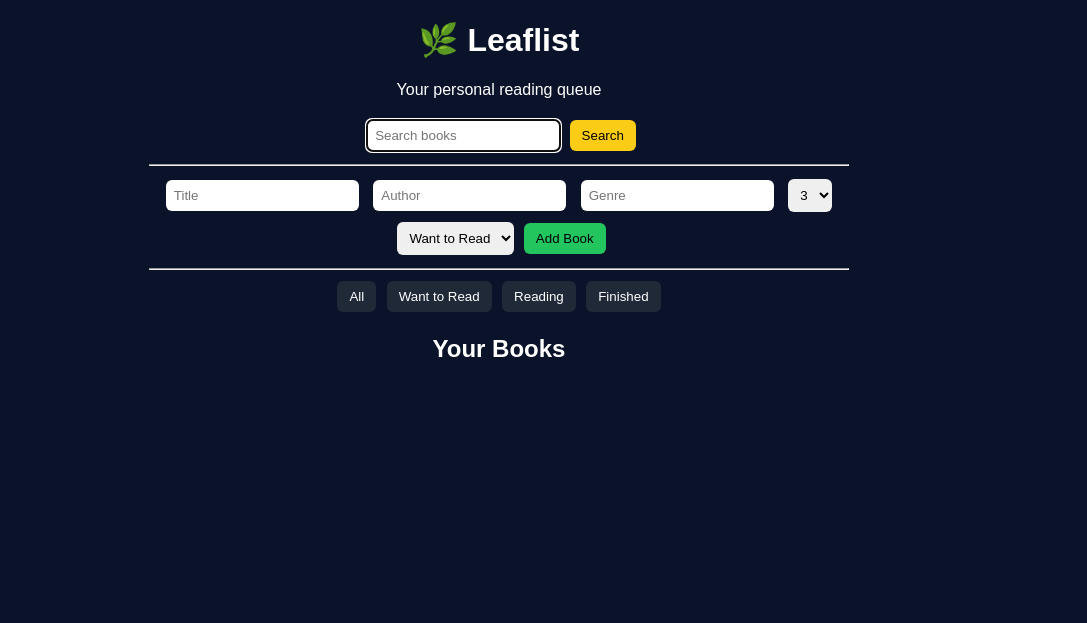
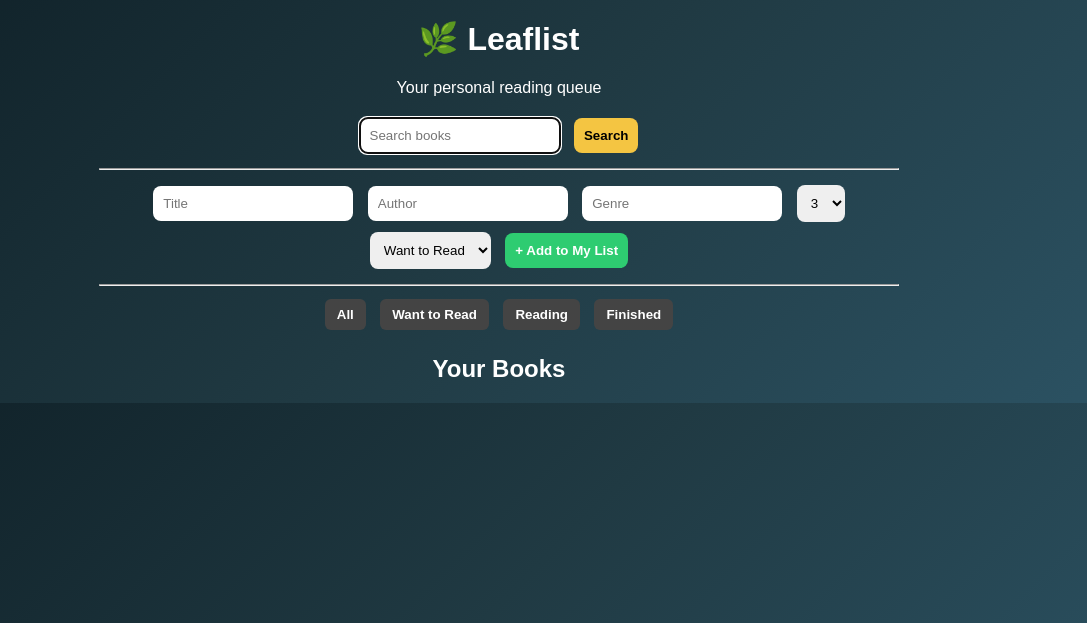
Before and after one commit to Tamyrah/MyBookWishList, a Flask app: page /search in a window 1280 px wide. Shown: the top 623 px of the page, without its empty margins (141-1228 px from the left). Run offline with Flask 3, Linux system fonts and the light colour scheme; data that the repository does not hold is empty.

Commit message:
Refactor home.html for improved styling and layout
Updated styles and structure for better layout and design.

```diff
--- a/templates/home.html
+++ b/templates/home.html
@@ -5,57 +5,87 @@
 
     <style>
         body {
-    margin:0;
-    font-family: Arial;
-    background:#0b132b;
-    color:white;
-    text-align:center;
+            font-family: Arial, sans-serif;
+            background: linear-gradient(135deg, #0f2027, #203a43, #2c5364);
+            color: white;
+            text-align: center;
         }
 
         .container {
-    width:90%;
-    max-width:700px;
-    margin:auto;
+            width: 90%;
+            max-width: 800px;
+            margin: auto;
         }
 
-input, select {
-    padding:8px;
-    margin:5px;
-    border-radius:6px;
-    border:none;
+        h1 {
+            margin-top: 20px;
+        }
+
+        form {
+            margin: 10px 0;
+        }
+
+        input, select, button {
+            padding: 10px;
+            margin: 5px;
+            border-radius: 8px;
+            border: none;
+        }
+
+        input {
+            width: 180px;
         }
 
         button {
-    padding:8px 12px;
-    border:none;
-    border-radius:6px;
-    cursor:pointer;
+            cursor: pointer;
+            font-weight: bold;
         }
 
-.search-btn { background:#facc15; }
-.add-btn { background:#22c55e; }
-.remove-btn { background:#ef4444; }
-.update-btn { background:#facc15; }
+        .search-btn {
+            background-color: #f4c542;
+            color: black;
+        }
 
-.status-reading { color:#facc15; }
-.status-finished { color:#22c55e; }
-.status-want { color:#60a5fa; }
+        .add-btn {
+            background-color: #2ecc71;
+            color: white;
+        }
 
-.filter-bar button {
-    background:#1f2937;
-    color:white;
-    margin:3px;
+        .update-btn {
+            background-color: #f1c40f;
+        }
+
+        .remove-btn {
+            background-color: #e74c3c;
+            color: white;
         }
 
         .card {
-    margin:20px 0;
-    padding:15px;
-    border-bottom:1px solid #333;
+            background: rgba(255,255,255,0.1);
+            backdrop-filter: blur(10px);
+            border-radius: 15px;
+            padding: 15px;
+            margin: 20px 0;
+            box-shadow: 0 0 10px rgba(0,0,0,0.4);
         }
 
         img {
-    margin-top:10px;
-    border-radius:6px;
+            margin-top: 10px;
+            border-radius: 8px;
+        }
+
+        .status-want { color: #00bfff; }
+        .status-reading { color: #f1c40f; }
+        .status-finished { color: #2ecc71; }
+
+        .filters button {
+            margin: 5px;
+            padding: 8px 12px;
+            border-radius: 6px;
+            border: none;
+            background: #444;
+            color: white;
+            cursor: pointer;
         }
     </style>
 </head>
@@ -74,48 +104,15 @@ img {
     <button type="submit" class="search-btn">Search</button>
 </form>
 
-<!-- SEARCH RESULTS (NOW AT TOP) -->
-{% if results %}
-<h2>Search Results</h2>
-
-{% for book in results %}
-<div class="card">
-
-<form action="/add" method="POST">
-    <input type="hidden" name="user_key" value="{{ user_key }}">
-    <input type="hidden" name="title" value="{{ book.title }}">
-    <input type="hidden" name="author" value="{{ book.author }}">
-    <input type="hidden" name="genre" value="{{ book.genre }}">
-    <input type="hidden" name="priority" value="3">
-    <input type="hidden" name="status" value="Want to Read">
-
-    <h3>{{ book.title }}</h3>
-    <p>{{ book.author }}</p>
-
-    {% if book.image %}
-        <img src="{{ book.image }}" width="120">
-    {% endif %}
-
-    <p style="font-size:12px; opacity:0.8;">
-        {{ book.description }}
-    </p>
-
-    <button class="add-btn">Add Book</button>
-</form>
-
-</div>
-{% endfor %}
-{% endif %}
-
 <hr>
 
-<!-- ADD MANUALLY -->
+<!-- ADD -->
 <form action="/add" method="POST">
     <input type="hidden" name="user_key" value="{{ user_key }}">
 
-    <input name="title" placeholder="Title" required>
-    <input name="author" placeholder="Author">
-    <input name="genre" placeholder="Genre">
+    <input type="text" name="title" placeholder="Title" required>
+    <input type="text" name="author" placeholder="Author">
+    <input type="text" name="genre" placeholder="Genre">
 
     <select name="priority">
         <option value="1">1</option>
@@ -131,83 +128,105 @@ img {
         <option value="Finished">Finished</option>
     </select>
 
-    <button class="add-btn">Add Book</button>
+    <button type="submit" class="add-btn">+ Add to My List</button>
 </form>
 
 <hr>
 
 <!-- FILTERS -->
-<div class="filter-bar">
-<button onclick="filterBooks('all')">All</button>
-<button onclick="filterBooks('Want to Read')">Want to Read</button>
-<button onclick="filterBooks('Reading')">Reading</button>
-<button onclick="filterBooks('Finished')">Finished</button>
+<div class="filters">
+    <a href="/?user={{ user_key }}"><button>All</button></a>
+    <a href="/?user={{ user_key }}&status=Want to Read"><button>Want to Read</button></a>
+    <a href="/?user={{ user_key }}&status=Reading"><button>Reading</button></a>
+    <a href="/?user={{ user_key }}&status=Finished"><button>Finished</button></a>
 </div>
 
 <h2>Your Books</h2>
 
 {% for book in books %}
-<div class="card book" data-status="{{ book.status }}">
+<div class="card">
 
     <h3>{{ book.title }}</h3>
     <p>{{ book.author }}</p>
     <p>{{ book.genre }}</p>
     <p>Priority: {{ book.priority }}</p>
 
-<p class="{% if book.status == 'Reading' %}status-reading{% elif book.status == 'Finished' %}status-finished{% else %}status-want{% endif %}">
+    <p class="
+        {% if book.status == 'Want to Read' %}status-want
+        {% elif book.status == 'Reading' %}status-reading
+        {% else %}status-finished
+        {% endif %}
+    ">
         Status: {{ book.status }}
     </p>
 
     <!-- REMOVE -->
     <form action="/remove" method="POST">
         <input type="hidden" name="user_key" value="{{ user_key }}">
-    <input type="hidden" name="book_id" value="{{ book.id }}">
-    <button class="remove-btn">Remove</button>
+        <input type="hidden" name="id" value="{{ book.id }}">
+        <button type="submit" class="remove-btn">Remove</button>
     </form>
 
     <!-- UPDATE -->
     <form action="/update" method="POST">
         <input type="hidden" name="user_key" value="{{ user_key }}">
-    <input type="hidden" name="book_id" value="{{ book.id }}">
+        <input type="hidden" name="id" value="{{ book.id }}">
 
-    <input name="author" value="{{ book.author }}">
-    <input name="genre" value="{{ book.genre }}">
+        <input type="text" name="author" value="{{ book.author }}">
+        <input type="text" name="genre" value="{{ book.genre }}">
 
         <select name="priority">
-        <option value="1" {% if book.priority==1 %}selected{% endif %}>1</option>
-        <option value="2" {% if book.priority==2 %}selected{% endif %}>2</option>
-        <option value="3" {% if book.priority==3 %}selected{% endif %}>3</option>
-        <option value="4" {% if book.priority==4 %}selected{% endif %}>4</option>
-        <option value="5" {% if book.priority==5 %}selected{% endif %}>5</option>
+            <option value="1" {% if book.priority == 1 %}selected{% endif %}>1</option>
+            <option value="2" {% if book.priority == 2 %}selected{% endif %}>2</option>
+            <option value="3" {% if book.priority == 3 %}selected{% endif %}>3</option>
+            <option value="4" {% if book.priority == 4 %}selected{% endif %}>4</option>
+            <option value="5" {% if book.priority == 5 %}selected{% endif %}>5</option>
         </select>
 
         <select name="status">
-        <option value="Want to Read" {% if book.status=="Want to Read" %}selected{% endif %}>Want to Read</option>
-        <option value="Reading" {% if book.status=="Reading" %}selected{% endif %}>Reading</option>
-        <option value="Finished" {% if book.status=="Finished" %}selected{% endif %}>Finished</option>
+            <option value="Want to Read" {% if book.status == "Want to Read" %}selected{% endif %}>Want to Read</option>
+            <option value="Reading" {% if book.status == "Reading" %}selected{% endif %}>Reading</option>
+            <option value="Finished" {% if book.status == "Finished" %}selected{% endif %}>Finished</option>
         </select>
 
-    <button class="update-btn">Update</button>
+        <button type="submit" class="update-btn">Update</button>
     </form>
 
 </div>
 {% endfor %}
 
+<!-- SEARCH RESULTS -->
+{% if results %}
+<h2>Search Results</h2>
+
+{% for book in results %}
+<div class="card">
+
+    <h3>{{ book.title }}</h3>
+    <p>{{ book.author }}</p>
+
+    {% if book.thumbnail %}
+        <img src="{{ book.thumbnail }}" width="120">
+    {% endif %}
+
+    <p>{{ book.description }}</p>
+
+    <form action="/add" method="POST">
+        <input type="hidden" name="user_key" value="{{ user_key }}">
+        <input type="hidden" name="title" value="{{ book.title }}">
+        <input type="hidden" name="author" value="{{ book.author }}">
+        <input type="hidden" name="genre" value="{{ book.genre }}">
+        <input type="hidden" name="priority" value="3">
+        <input type="hidden" name="status" value="Want to Read">
+
+        <button type="submit" class="add-btn">+ Add to My List</button>
+    </form>
+
 </div>
+{% endfor %}
+{% endif %}
 
-<script>
-function filterBooks(status) {
-    let books = document.querySelectorAll(".book");
-
-    books.forEach(book => {
-        if (status === "all" || book.dataset.status === status) {
-            book.style.display = "block";
-        } else {
-            book.style.display = "none";
-        }
-    });
-}
-</script>
+</div>
 
 </body>
 </html>
```
Lines whose indentation alone changed are shown as unchanged.
